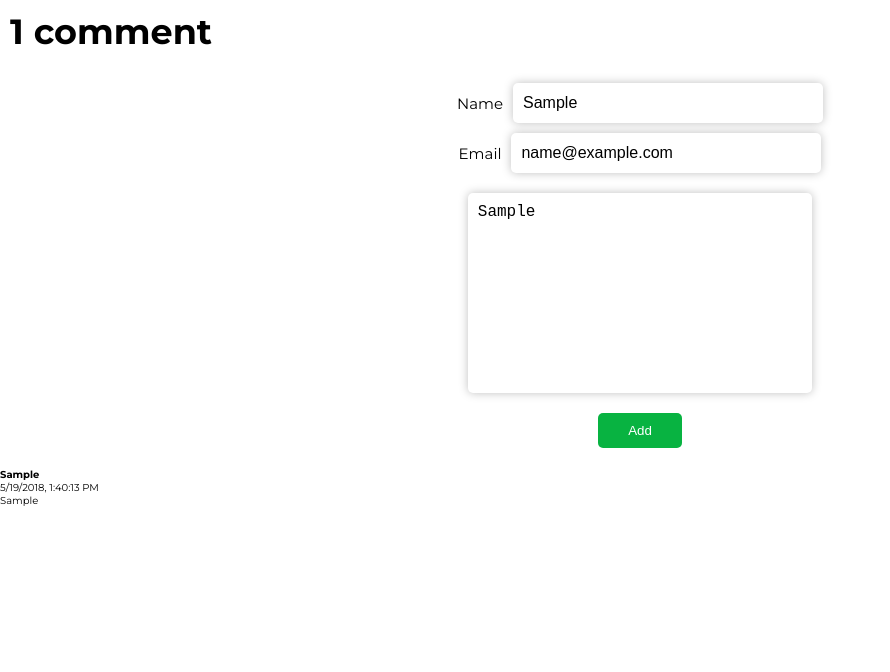
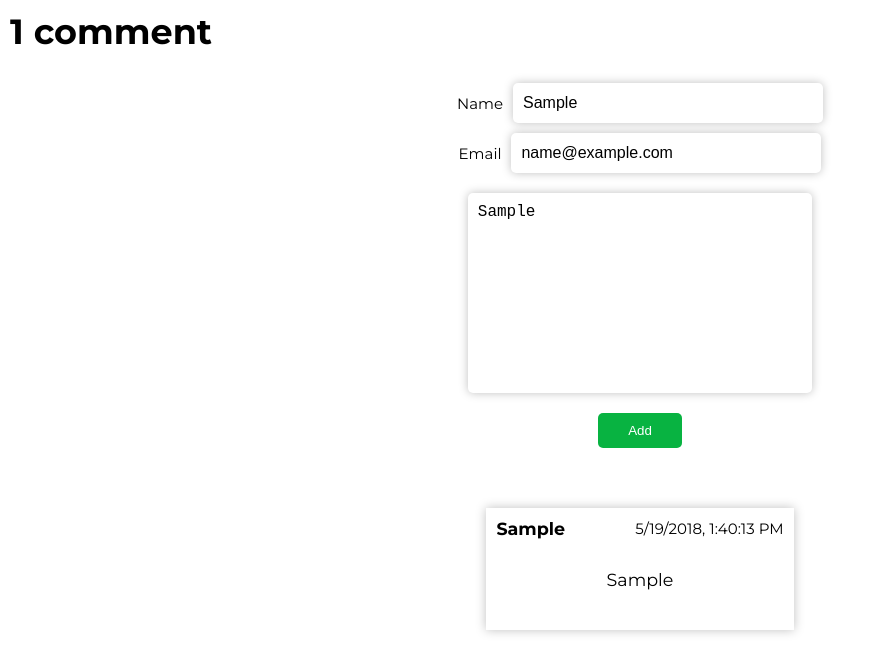
Before and after one commit to dragosbus/comment-react, a React (Create React App) app: page / in a window 1280 px wide. Both pictures are taken after typing "Sample", "name@example.com", "Sample" into the empty fields and a click on the button "Add". Shown: the top 672 px of the page, without its empty margins (0-890 px from the left). Built offline with nearby package versions, Linux system fonts and the light colour scheme.

Commit message:
style:finished styling the list with comments

```diff
--- a/src/App.css
+++ b/src/App.css
@@ -56,9 +56,48 @@ form button {
   cursor: pointer;
 }
 
+.comments {
+  width: 80%;
+  margin: 4rem auto 0;
+  display: flex;
+  justify-content: center;
+  align-items: center;
+  flex-wrap: wrap;
+}
+
+.comment {
+  width: 100%;
+  display: flex;
+  justify-content: center;
+  flex-wrap: wrap;
+  align-items: center;
+  box-shadow: 0 0 1rem rgba(0,0,0,0.25);
+  padding: 1rem;
+}
+
+.comment h4 {
+  font-size: 1.75rem;
+}
+
+.comment p {
+text-align: center;
+margin-left: auto;
+font-size: 1.5rem;
+}
+
+.comment p:last-child {
+  width: 100%;
+  margin: 3rem auto;
+  font-size: 1.75rem;
+}
+
 @media (min-width: 660px) {
   form {
     width: 70%;
+  }
+
+  .comment {
+    width: 45%;
   }
 }
 
@@ -66,4 +105,8 @@ form button {
   form {
     width: 40%;
   }
+
+  .comment {
+    width: 30%;
+  }
 }
```
